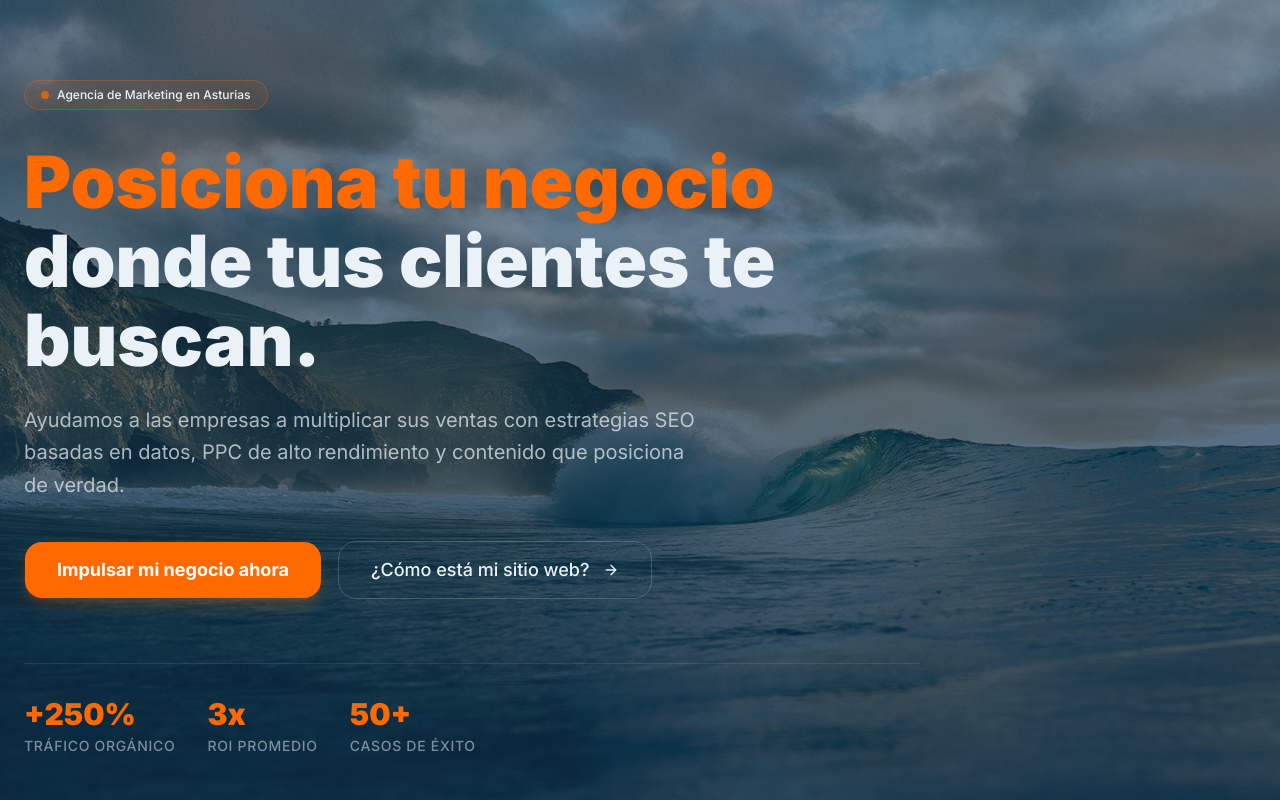
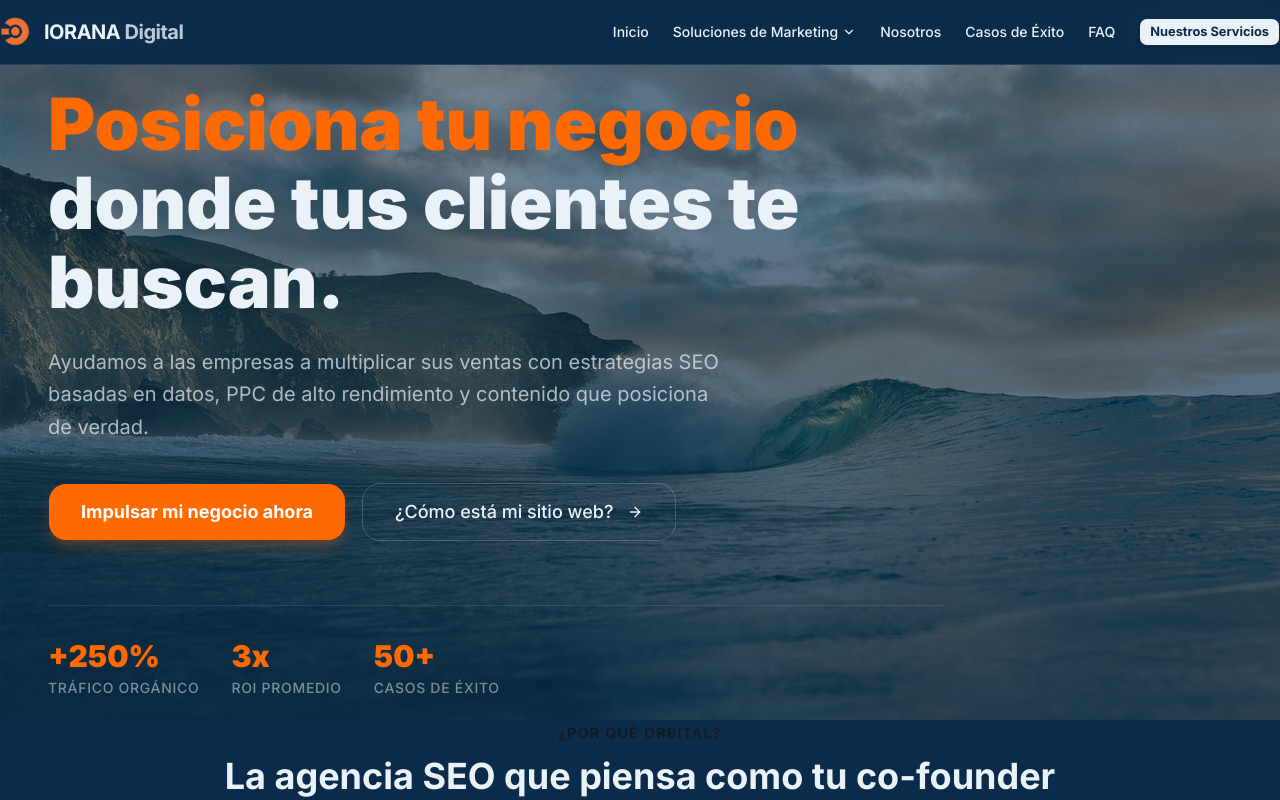
Before and after one commit to ioranadigital/iorana-next, a Next.js app: page / in a window 1280 px wide. Shown: the top 800 px of the page. Built offline with nearby package versions, Linux system fonts and the light colour scheme.

Commit message:
Update page.tsx

```diff
--- a/app/page.tsx
+++ b/app/page.tsx
@@ -1,85 +1,103 @@
 "use client";
-import { motion } from "framer-motion";
-import { ArrowRight } from "lucide-react";
-import { Button } from "@/components/ui/button";
 
-const HeroSection = () => {
+import React, { useEffect, useState } from "react";
+import { BrowserRouter, Routes, Route, useLocation } from "react-router-dom";
+import { QueryClient, QueryClientProvider } from "@tanstack/react-query";
+import { TooltipProvider } from "@/components/ui/tooltip";
+import { Toaster } from "@/components/ui/toaster";
+import { Toaster as Sonner } from "@/components/ui/sonner";
+
+// Componentes globales
+import Navbar from "@/components/Navbar";
+import Footer from "@/components/Footer";
+
+// Vistas base
+import Index from "./Index";
+import NotFound from "./NotFound";
+import Privacidad from "./Privacidad";
+import Terminos from "./Terminos";
+
+// Servicios
+import SeoTecnico from "../views/servicios/SeoTecnico";
+import PpcPaidSearch from "../views/servicios/PpcPaidSearch";
+import ContentMarketing from "../views/servicios/ContentMarketing";
+import Automatizaciones from "../views/servicios/Automatizaciones";
+import DesarrolloWeb from "../views/servicios/DesarrolloWeb";
+import ImagenDeMarca from "../views/servicios/ImagenDeMarca";
+
+// Soluciones
+import KitDigital from "../views/soluciones/KitDigital";
+import DisenoLandings from "../views/soluciones/DisenoLandings";
+import TodoParaTuNegocio from "../views/soluciones/TodoParaTuNegocio";
+import ComoEstaOptimizadoMiWeb from "../views/soluciones/ComoEstaOptimizadoMiWeb";
+
+const queryClient = new QueryClient();
+
+function ScrollToTop() {
+  const { pathname } = useLocation();
+  useEffect(() => {
+    window.scrollTo(0, 0);
+  }, [pathname]);
+  return null;
+}
+
+export default function Page() {
+  const [isMounted, setIsMounted] = useState(false);
+
+  useEffect(() => {
+    setIsMounted(true);
+  }, []);
+
+  if (!isMounted) return null;
+
   return (
-    <section id="hero" className="relative w-full min-h-[90vh] flex items-center overflow-visible bg-[#0a2b49]">
+    <QueryClientProvider client={queryClient}>
+      <TooltipProvider>
+        <Toaster />
+        <Sonner />
+        <BrowserRouter>
+          <ScrollToTop />
 
-      {/* 🖼️ FONDO FORZADO A ANCHO DE PANTALLA (VIEWPORT) */}
-      <div
-        className="absolute inset-0 z-0 h-full"
-        style={{
-          /* Estas 3 líneas obligan a la imagen a saltarse cualquier contenedor lateral */
-          width: '100vw',
-          left: '50%',
-          transform: 'translateX(-50%)',
+          <div className="flex flex-col min-h-screen bg-[#0a2b49]">
 
-          backgroundImage: 'linear-gradient(to bottom, rgba(10, 43, 73, 0.5), rgba(10, 43, 73, 0.8)), url("/assets/hero-bg.jpg")',
-          backgroundSize: 'cover',
-          backgroundPosition: 'center',
-          backgroundRepeat: 'no-repeat'
-        }}
-      />
+            {/* 🛠️ AJUSTE PARA EL NAVBAR:
+                Lo envolvemos en un div con z-index superior para que el Hero no lo tape
+            */}
+            <header className="relative z-[9999]">
+              <Navbar />
+            </header>
 
-      {/* CONTENIDO (Se mantiene centrado gracias al container) */}
-      <div className="container relative z-10 mx-auto px-6 pt-20 pb-16">
-        <motion.div
-          initial={{ opacity: 0, y: 30 }}
-          animate={{ opacity: 1, y: 0 }}
-          transition={{ duration: 0.8, ease: "easeOut" }}
-          className="max-w-4xl"
-        >
-          <div className="inline-flex items-center gap-2 px-4 py-1.5 rounded-full border border-orange-500/30 bg-orange-500/10 mb-8">
-            <div className="w-2 h-2 rounded-full bg-orange-500 animate-pulse" />
-            <span className="text-xs font-medium text-[#ebf2f7]">Agencia de Marketing en Asturias</span>
+            {/* 🛠️ AJUSTE PARA EL CONTENIDO:
+                Aseguramos que el main no tenga overflow-hidden que corte el Nav
+            */}
+            <main className="flex-1 w-full overflow-visible">
+              <Routes>
+                <Route path="/" element={<Index />} />
+                <Route path="/privacidad" element={<Privacidad />} />
+                <Route path="/terminos" element={<Terminos />} />
+
+                {/* Servicios */}
+                <Route path="/servicios/seo-tecnico" element={<SeoTecnico />} />
+                <Route path="/servicios/ppc-paid-search" element={<PpcPaidSearch />} />
+                <Route path="/servicios/content-marketing" element={<ContentMarketing />} />
+                <Route path="/servicios/automatizaciones" element={<Automatizaciones />} />
+                <Route path="/servicios/desarrollo-web" element={<DesarrolloWeb />} />
+                <Route path="/servicios/imagen-de-marca" element={<ImagenDeMarca />} />
+
+                {/* Soluciones */}
+                <Route path="/soluciones/kit-digital" element={<KitDigital />} />
+                <Route path="/soluciones/diseno-landings" element={<DisenoLandings />} />
+                <Route path="/soluciones/todo-para-tu-negocio" element={<TodoParaTuNegocio />} />
+                <Route path="/soluciones/como-esta-optimizado-mi-web" element={<ComoEstaOptimizadoMiWeb />} />
+
+                <Route path="*" element={<NotFound />} />
+              </Routes>
+            </main>
+
+            <Footer />
           </div>
-
-          <h1 className="text-4xl sm:text-5xl md:text-6xl lg:text-7xl font-heading font-black leading-[1.1] mb-6 text-[#ebf2f7]">
-            <span className="text-orange-500">Posiciona tu negocio</span><br />
-            donde tus clientes te buscan.
-          </h1>
-
-          <p className="text-lg md:text-xl text-[#ebf2f7]/70 max-w-2xl mb-10 leading-relaxed">
-            Ayudamos a las empresas a multiplicar sus ventas con estrategias SEO basadas en datos, PPC de alto rendimiento y contenido que posiciona de verdad.
-          </p>
-
-          <div className="flex flex-col sm:flex-row gap-4 items-start sm:items-center">
-            <Button
-              className="bg-orange-500 hover:bg-orange-600 text-white px-8 py-7 text-lg rounded-2xl font-bold shadow-lg shadow-orange-500/20"
-              onClick={() => window.location.href = "/contacto"}
-            >
-              Impulsar mi negocio ahora
-            </Button>
-
-            <Button
-              variant="outline"
-              className="border-[#ebf2f7]/20 text-[#ebf2f7] hover:bg-[#ebf2f7]/5 px-8 py-7 text-lg rounded-2xl bg-transparent"
-              onClick={() => window.location.href = "/soluciones/como-esta-optimizado-mi-web"}
-            >
-              ¿Cómo está mi sitio web?
-              <ArrowRight className="ml-2 h-5 w-5" />
-            </Button>
-          </div>
-
-          {/* Stats */}
-          <div className="flex flex-wrap gap-8 mt-16 pt-8 border-t border-[#ebf2f7]/10">
-            {[
-              { value: "+250%", label: "Tráfico orgánico" },
-              { value: "3x", label: "ROI promedio" },
-              { value: "50+", label: "Casos de éxito" },
-            ].map((stat) => (
-              <div key={stat.label}>
-                <div className="text-2xl md:text-3xl font-heading font-black text-orange-500">{stat.value}</div>
-                <div className="text-sm text-[#ebf2f7]/50 mt-1 uppercase tracking-wider font-medium">{stat.label}</div>
-              </div>
-            ))}
-          </div>
-        </motion.div>
-      </div>
-    </section>
+        </BrowserRouter>
+      </TooltipProvider>
+    </QueryClientProvider>
   );
-};
-
-export default HeroSection;
+}
```
